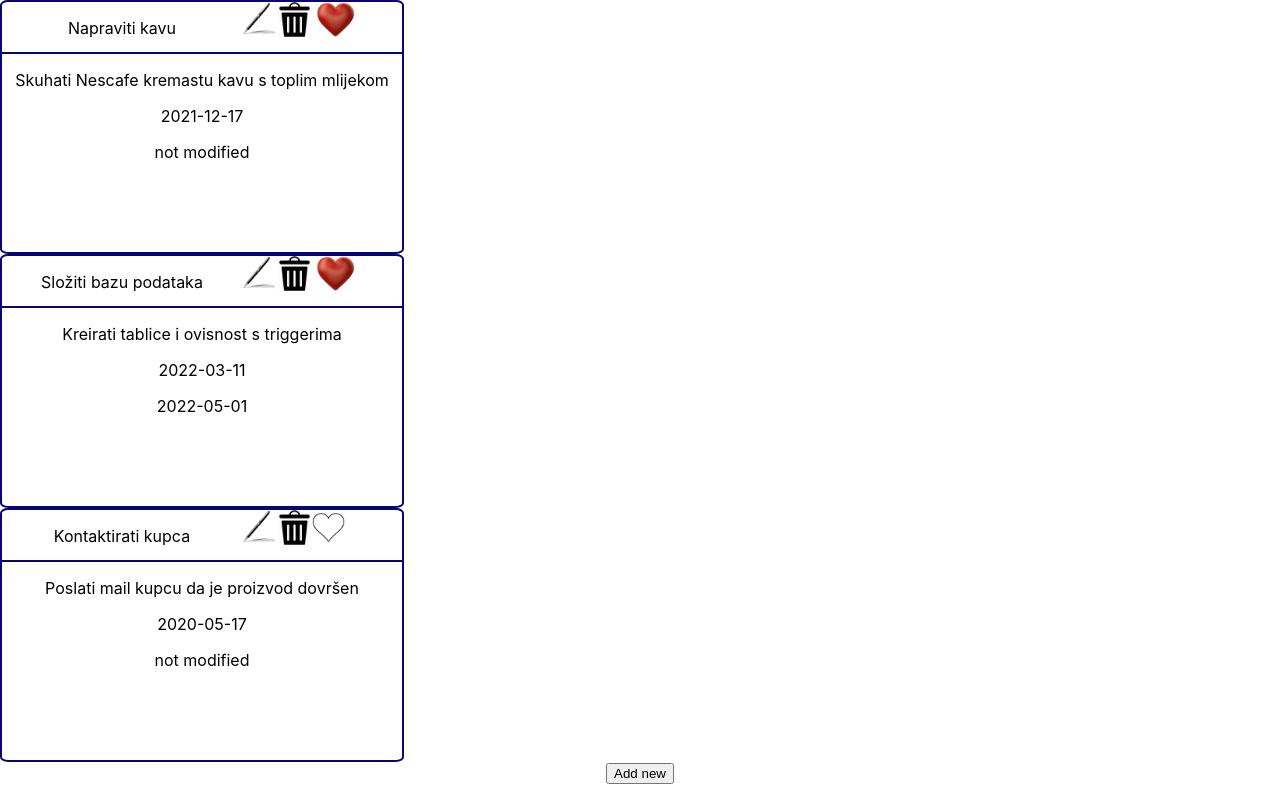
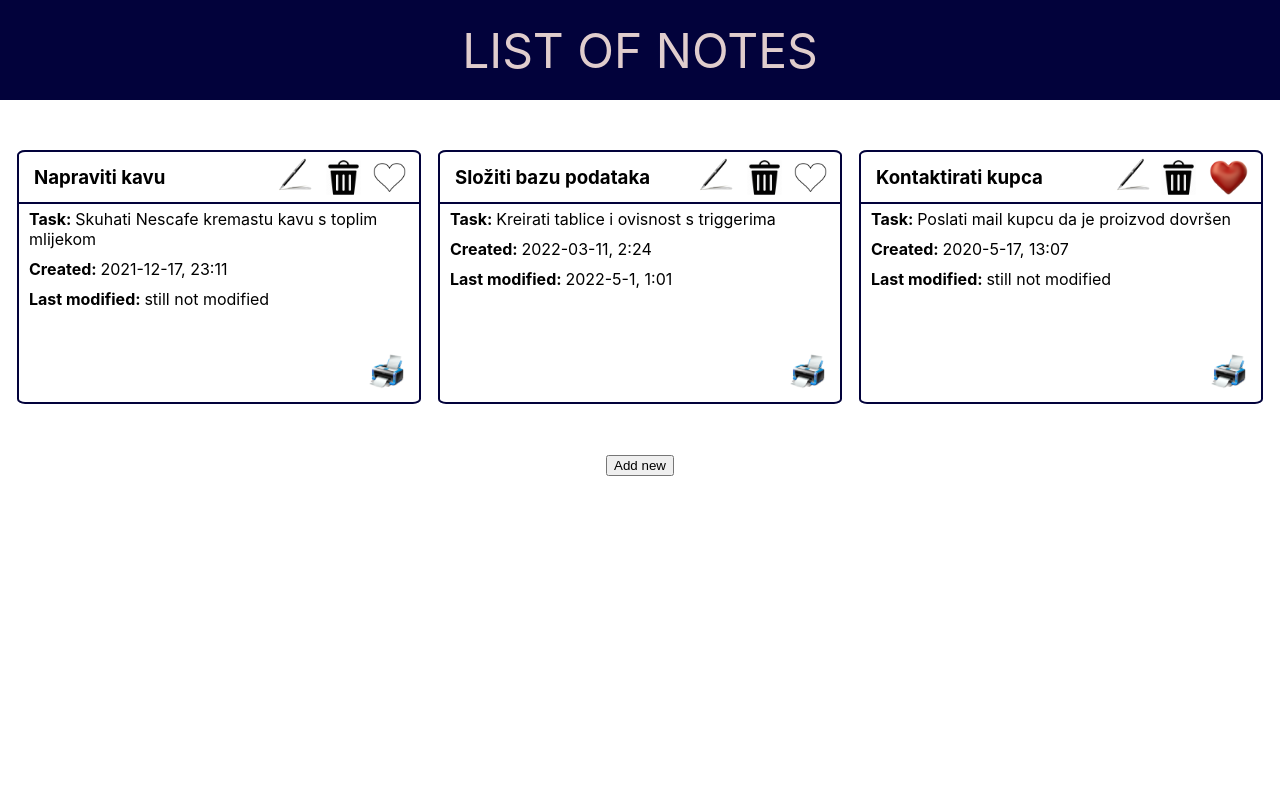
Before and after one commit to CROmarcos/NotesRecorder, a React (Create React App) app: page / in a window 1280 px wide. Built offline with nearby package versions, Linux system fonts and the light colour scheme.

Commit message:
Added title component + fixed modification update

```diff
--- a/public/index.html
+++ b/public/index.html
@@ -24,7 +24,7 @@
       work correctly both with client-side routing and a non-root public URL.
       Learn how to configure a non-root public URL by running `npm run build`.
     -->
-    <title>React App</title>
+    <title>Notes Recorder</title>
   </head>
   <body>
     <noscript>You need to enable JavaScript to run this app.</noscript>
--- a/src/components/EditNote/EditNote.js
+++ b/src/components/EditNote/EditNote.js
@@ -30,7 +30,7 @@ const EditNote = () => {
     }
 
     let today = new Date();
-    let date = today.getFullYear() + '-' + (today.getMonth() + 1) + '-' + today.getDate()
+    let date = today.getFullYear() + '-' + (today.getMonth() + 1) + '-' + today.getDate() + ", " + today.getHours() + ":" + today.getMinutes()
 
     const createNewNote = () => {
         store.dispatch(createNote({
@@ -38,7 +38,7 @@ const EditNote = () => {
             title: input.title,
             description: input.description,
             creationDate: date,
-            lastModification: "not modified",
+            lastModification: "still not modified",
             importance: false
         }))
     }
@@ -48,7 +48,7 @@ const EditNote = () => {
             id: parseInt(id),
             title: input.title,
             description: input.description,
-            lastModification: date.toString()
+            lastModification: date
         }))
         console.log(store.getState())
     }
--- a/src/components/Note/Note.js
+++ b/src/components/Note/Note.js
@@ -3,6 +3,7 @@ import heart from '../../../src/images/heart.png'
 import trashCan from '../../../src/images/trashcan.png'
 import pen from '../../../src/images/pen.png'
 import emptyHeart from '../../../src/images/emptyheart.png'
+import printer from '../../../src/images/printer.png'
 import store from '../../state/store'
 import { deleteNote, markNote } from '../../state/actions'
 import { Link } from 'react-router-dom'
@@ -17,15 +18,17 @@ const Note = props => {
                 <section className='card__title-important'>
                     <Link to={`/edit/${props.noteId}`}><button className='action'><img src={pen} alt="edit" /></button></Link>
                     <button className='action' onClick={() => { store.dispatch(deleteNote(props.noteId)); props.refresh() }}><img src={trashCan} alt="delete"></img></button>
-                    {props.important ? <button className='action' onClick={() => { store.dispatch(markNote(props.noteId)); props.refresh() }}><img src={emptyHeart} alt="important note" /></button> : <button className='action' onClick={props.click}><img src={heart} alt="important note" /></button>}
+                    <button className='action' onClick={() => { store.dispatch(markNote(props.noteId)); props.refresh() }}>{props.important ? <img src={heart} alt="important note" /> : <img src={emptyHeart} alt="important note" />}</button>
                 </section>
             </div>
             <div className='card__body'>
-                <p>{props.description}</p>
-                <p>{props.creationDate}</p>
-                <p>{props.lastModification}</p>
+                <div className='card__body-row'><label>Task: </label><span>{props.description}</span></div>
+                <div className='card__body-row'><label>Created: </label><span>{props.creationDate}</span></div>
+                <div className='card__body-row'><label>Last modified: </label><span>{props.lastModification}</span></div>
             </div>
-            <div className='card__footer'></div>
+            <div className='card__footer'>
+                <button className='action'><img src={printer} alt="Save to PDF"/></button>
+            </div>
         </div>
     )
 }
--- a/src/components/Note/Note.scss
+++ b/src/components/Note/Note.scss
@@ -1,35 +1,59 @@
 .card {
     width: 400px;
-    height: 250px;
-    border: 2px solid rgb(6, 6, 121);
+    min-height: 250px;
+    border: 2px solid rgb(2, 2, 59);
     border-radius: 2%;
+    margin-bottom: 50px;
 
     &__title {
         width: 100%;
         height: 20%;
-        border-bottom: 2px solid rgb(6, 6, 121);
+        border-bottom: 2px solid rgb(2, 2, 59);
         display: inline-flex;
 
         &-text {
             width: 60%;
             height: 100%;
+            display: flex;
+            justify-content: left;
+            align-items: center;
+            padding-left: 15px;
+            font-size: 14pt;
+            font-weight: bold;
         }
 
         &-important {
             width: 40%;
             height: 100%;
-            display: inline-flex;
+            display: flex;
+            justify-content: space-evenly;
+            align-items: center;
         }
     }
 
     &__body {
-        width: 100%;
-        height: 60%;
+        width: calc(100% - 20px);
+        height: calc(60% - 10px);
+        padding: 5px 10px;
+        font-size: 12pt;
+        text-align: left;
+
+        &-row {
+            width: 100%;
+            margin-bottom: 10px;
+
+            label {
+                font-weight: bold;
+            }
+        }
     }
 
     &__footer {
-        width: 100%;
+        width: calc(100% - 15px);
         height: 20%;
+        display: flex;
+        justify-content: right;
+        padding-right: 15px;
     }
 }
 
--- a/src/components/NotesList/NotesList.js
+++ b/src/components/NotesList/NotesList.js
@@ -2,21 +2,24 @@ import { Link } from "react-router-dom"
 import Note from "../Note/Note"
 import store from "../../state/store"
 import { useState } from "react"
+import './NotesList.scss'
 
 const NotesList = () => {
     const [list, setList] = useState(store.getState())
 
-    function refresh(){
+    function refresh() {
         setList(store.getState())
     }
 
     return (
-        <div>
-            {list.map(note =>
-                <Note key={note.id} noteId={note.id} title={note.title} description={note.description} creationDate={note.creationDate} lastModification={note.lastModification} important={note.importance} refresh={refresh} />
-            )}
+        <>
+            <div className="list">
+                {list.map(note =>
+                    <Note key={note.id} noteId={note.id} title={note.title} description={note.description} creationDate={note.creationDate} lastModification={note.lastModification} important={note.importance} refresh={refresh} />
+                )}
+            </div>
             <Link to="/add"><button>Add new</button></Link>
-        </div>
+        </>
     )
 }
 
--- /dev/null
+++ b/src/components/NotesList/NotesList.scss
@@ -0,0 +1,6 @@
+.list {
+    display: flex;
+    flex-wrap: wrap;
+    width: 100%;
+    justify-content: space-evenly;
+}
--- /dev/null
+++ b/src/components/Title/Title.js
@@ -0,0 +1,10 @@
+import './Title.scss'
+
+const Title = props => {
+    return (
+        <div className="title">
+            <p className="title--text">{props.title}</p>
+        </div>
+    )
+}
+export default Title
--- /dev/null
+++ b/src/components/Title/Title.scss
@@ -0,0 +1,17 @@
+.title {
+    width: 100%;
+    height: 100px;
+    margin: 0;
+    margin-bottom: 50px;
+    background-color: rgb(2, 2, 59);
+    display: flex;
+    align-items: center;
+    justify-content: center;
+
+    &--text {
+        margin: 0;
+        font-size: 36pt;
+        color: rgb(224, 205, 205);
+        text-transform: uppercase;
+    }
+}
--- a/src/pages/Home.js
+++ b/src/pages/Home.js
@@ -1,9 +1,10 @@
 import NotesList from "../components/NotesList/NotesList"
+import Title from "../components/Title/Title"
 
 const Home = () => {
-
     return (
-        <div>
+        <div className="page">
+            <Title title="List of notes" />
             <NotesList />
         </div>
     )
--- a/src/pages/NewNote.js
+++ b/src/pages/NewNote.js
@@ -1,8 +1,10 @@
 import EditNote from "../components/EditNote/EditNote"
+import Title from "../components/Title/Title"
 
 const NewNote = () => {
     return (
-        <div>
+        <div className="page">
+            <Title title="Make your note" />
             <EditNote />
         </div>
     )
--- a/src/state/reducer.js
+++ b/src/state/reducer.js
@@ -5,24 +5,24 @@ const initialState = [
         id: 1,
         title: "Napraviti kavu",
         description: "Skuhati Nescafe kremastu kavu s toplim mlijekom",
-        creationDate: "2021-12-17",
-        lastModification: "not modified",
+        creationDate: "2021-12-17, 23:11",
+        lastModification: "still not modified",
         importance: false
     },
     {
         id: 2,
         title: "Složiti bazu podataka",
         description: "Kreirati tablice i ovisnost s triggerima",
-        creationDate: "2022-03-11",
-        lastModification: "2022-05-01",
+        creationDate: "2022-03-11, 2:24",
+        lastModification: "2022-5-1, 1:01",
         importance: false
     },
     {
         id: 3,
         title: "Kontaktirati kupca",
         description: "Poslati mail kupcu da je proizvod dovršen",
-        creationDate: "2020-05-17",
-        lastModification: "not modified",
+        creationDate: "2020-5-17, 13:07",
+        lastModification: "still not modified",
         importance: true
     }
 ]
@@ -35,11 +35,11 @@ const reducer = (state = initialState, action) => {
                 action.payload
             ]
         case actions.MODIFY:
-            return state.map(note => (note.id === action.payload.id) ? ({ ...note, title: action.payload.title, description: action.payload.description, lastModification: action.payload.modificationDate }) : note)
+            return state.map(note => (note.id === action.payload.id) ? ({ ...note, title: action.payload.title, description: action.payload.description, lastModification: action.payload.lastModification }) : note)
         case actions.DELETE:
             return state.filter(note => note.id !== action.payload)
         case actions.MARK:
-            return state.map(note => (note.id === action.payload) ? { ...note, importance: !this.importance } : note)
+            return state.map(note => (note.id === action.payload) ? ({ ...note, importance: !this.importance }) : note)
         default:
             return state
     }
```
Also changed, not shown: src/App.scss (line endings or trailing spaces), src/images/printer.png (added).
